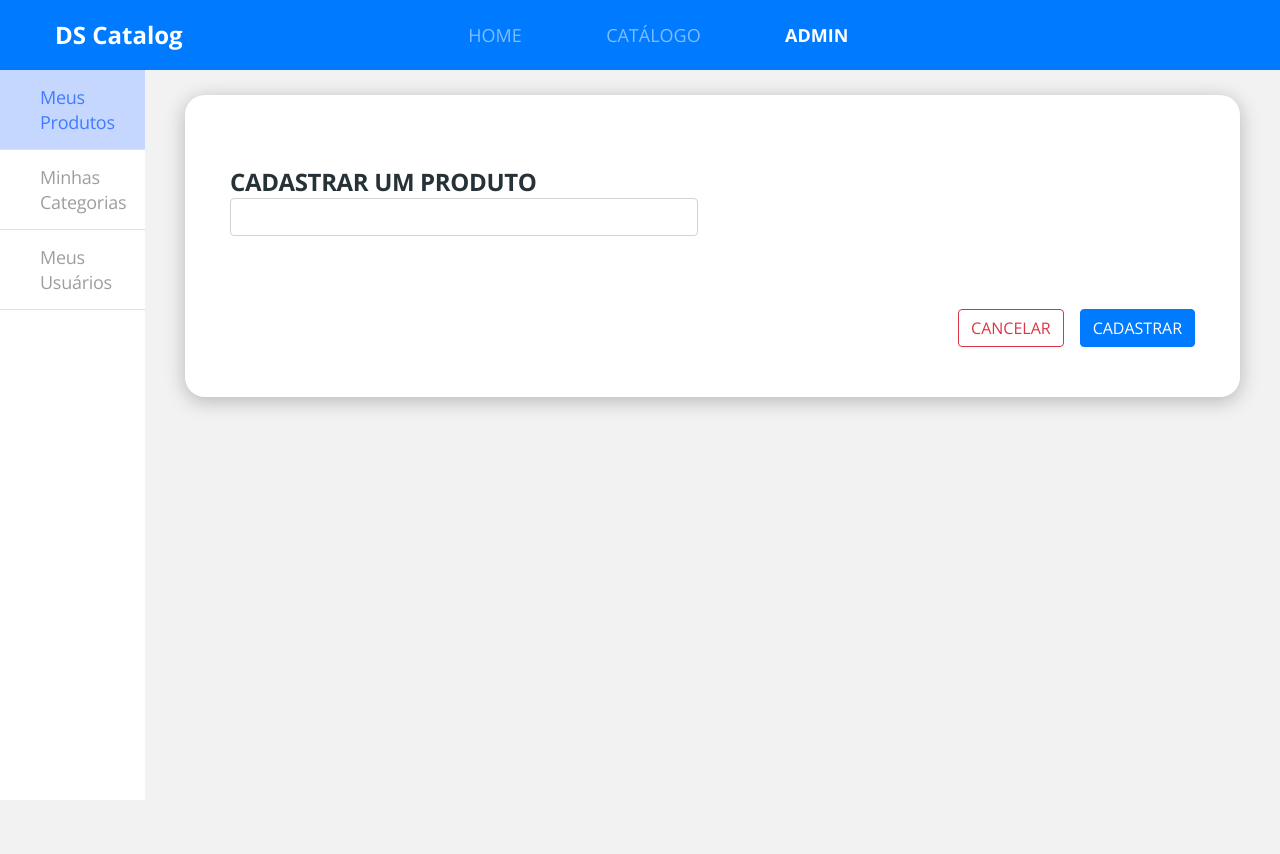
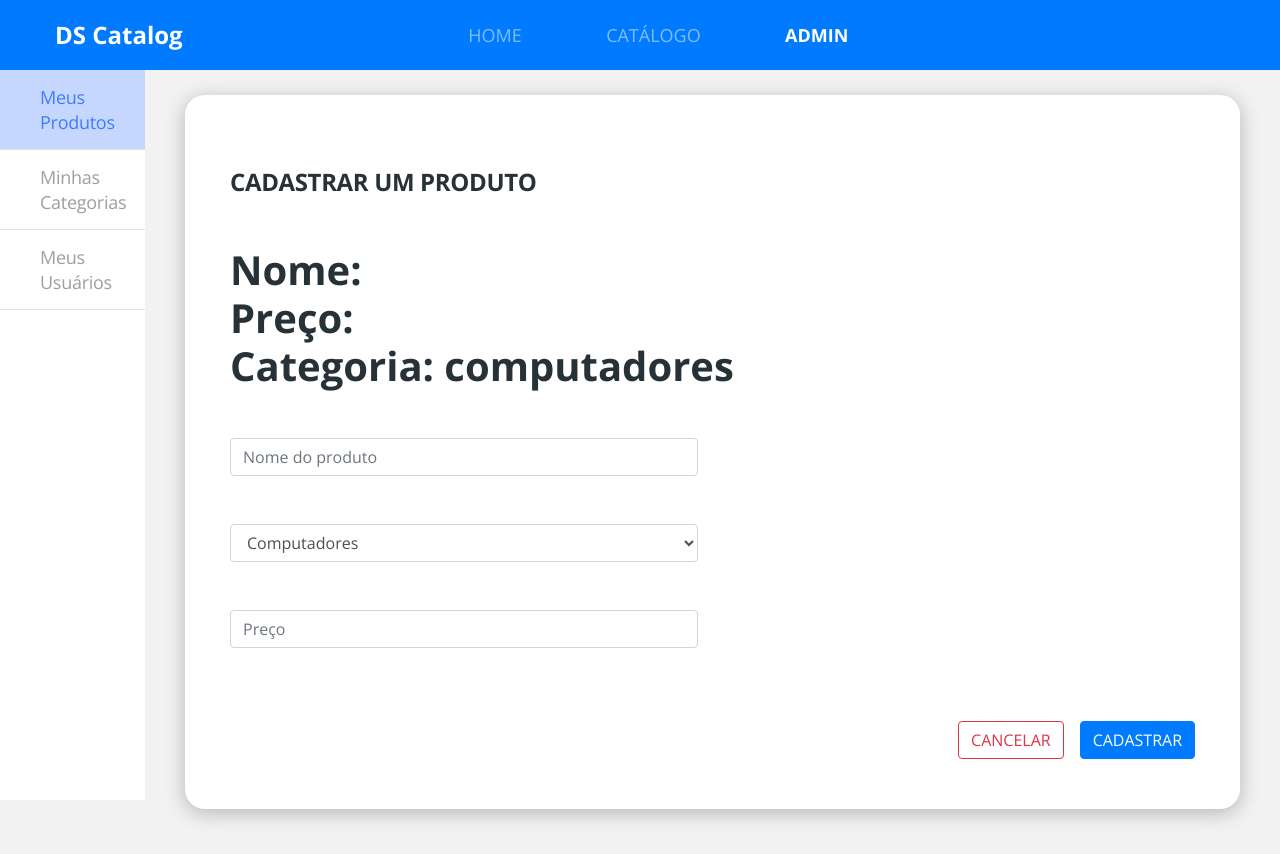
Before and after one commit to pierreEnoc/ds-catalog-web, a React (Create React App) app: page /admin/products/create in a window 1280 px wide. Before the commit the page ends 800 px from the top, so only its background shows below. Built offline with nearby package versions, Linux system fonts and the light colour scheme.

Commit message:
:sparkles:liting form with reactjs

```diff
--- a/src/pages/Admin/components/BaseForm/index.tsx
+++ b/src/pages/Admin/components/BaseForm/index.tsx
@@ -1,4 +1,4 @@
-import { type } from 'os';
+
 import React, { Children } from 'react';
 import { useHistory } from 'react-router-dom';
 import './styles.scss';
--- a/src/pages/Admin/components/BaseForm/styles.scss
+++ b/src/pages/Admin/components/BaseForm/styles.scss
@@ -9,6 +9,7 @@
     line-height: 33px;
     letter-spacing: -0.015em;
     color: #263238;
+    text-transform: uppercase;
 }
 
 .base-form-actions {
--- a/src/pages/Admin/components/Navbar/index.tsx
+++ b/src/pages/Admin/components/Navbar/index.tsx
@@ -1,5 +1,5 @@
 import React from 'react';
-import { Link, NavLink } from 'react-router-dom';
+import { NavLink } from 'react-router-dom';
 import './styles.scss'
 
 const Navbar = () => (
--- a/src/pages/Admin/components/Products/Form/index.tsx
+++ b/src/pages/Admin/components/Products/Form/index.tsx
@@ -1,15 +1,57 @@
-import React from 'react';
+import React, { useState } from 'react';
 import BaseForm from '../../BaseForm/index';
 
 import './styles.scss';
 
 const Form = ()  => {
 
+    const [name, setName] = useState('');
+    const [price, setPrice] = useState('');
+    const [category, setCategory] = useState('computadores')
+
+    const handleOnChangeName = (event: React.ChangeEvent<HTMLInputElement>) => {
+       setName(event.target.value);
+    }
+
+    const handleOnChangePrice = (event: React.ChangeEvent<HTMLInputElement>) => {
+        setPrice(event.target.value);
+     }
+
+
+    const handleOnChangeCategory = (event: React.ChangeEvent<HTMLSelectElement>) => {
+        setCategory(event.target.value);
+     }
+
     return(
-        <BaseForm title="CADASTRAR UM PRODUTO">
+        <BaseForm title="cadastrar um produto">
+        <h1 className="my-5">
+            Nome: {name} <br />
+            Preço: {price}<br />
+            Categoria: {category}
+
+        </h1>
           <div className="row">
               <div className="col-6">
-                  <input type="text" className="form-control" />
+                  <input
+                  value={name}
+                  type="text"
+                  className="form-control mb-5"
+                  onChange={handleOnChangeName}
+                  placeholder="Nome do produto"
+                />
+                <select value={category} className="form-control mb-5" onChange={handleOnChangeCategory}>
+                    <option value="livros">Livros</option>
+                    <option value="computadores">Computadores</option>
+                    <option value="electrônicos">Electronicos</option>
+                    <option value="games">Games</option>
+                </select>
+                 <input
+                  value={price}
+                  type="text"
+                  className="form-control"
+                  onChange={handleOnChangePrice}
+                  placeholder="Preço"
+                />
               </div>
           </div>
         </BaseForm>
```
